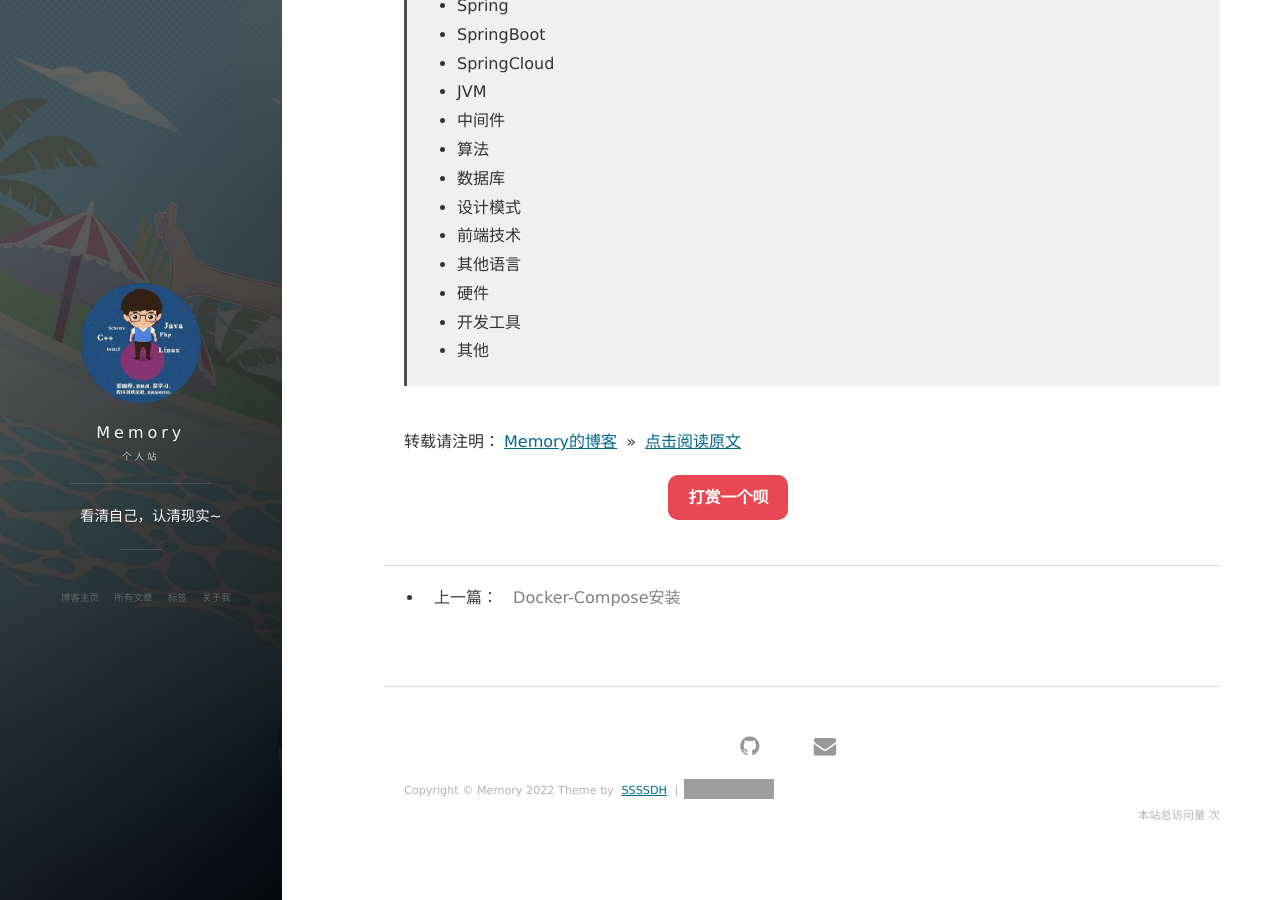
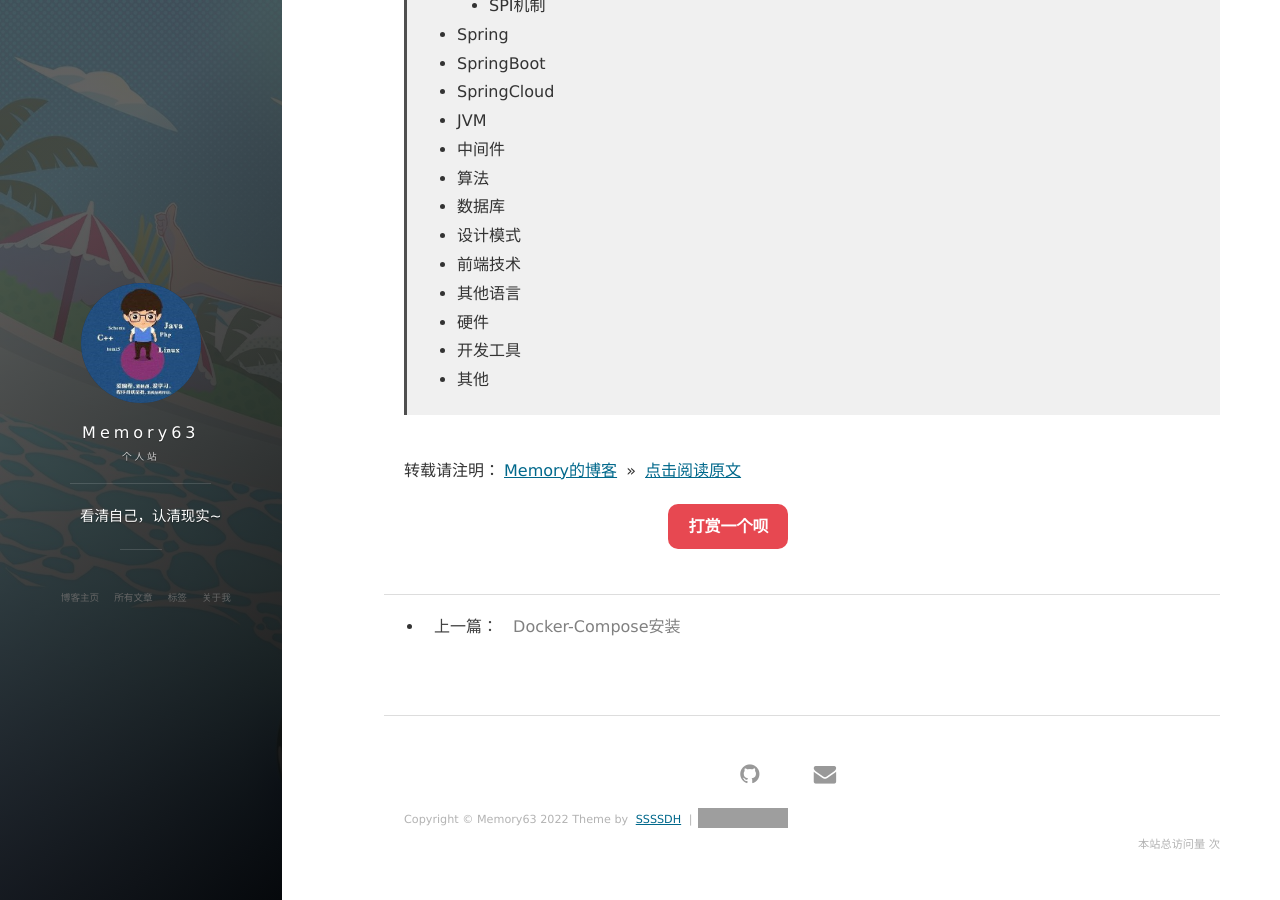
Before and after one commit to dhshenc/dhshenc.github.io, a Jekyll site: the page built from _posts/其他/2020-10-12-学习计划.md, in a window 1280 px wide and 900 px high, scrolled down 687 px. Built offline with Jekyll 4.4.1, drawn with Linux system fonts in a browser that asks for light colours; nearby versions of some CDN libraries; comment, search, counter and statistics services are not loaded; grey boxes are pictures that could not be loaded.

Commit message:
更新设置
Change-Id: I6f4dc1faa8f974eb9195b1464eb860ad1243aaec

```diff
--- a/_config.yml
+++ b/_config.yml
@@ -1,5 +1,5 @@
 # Basic
-title: Memory
+title: Memory63
 subtitle: 个人站
 description: 看清自己，认清现实~
 # 头像里面的标题
@@ -16,7 +16,7 @@
 # Social
 social:
     weibo: Memory63
-    github: ssssdh
+    github: Memory63
     # twitter:
     mail: ShenDongHai_SDH@163.com
 
--- a/_posts/其他/2020-10-12-学习计划.md
+++ b/_posts/其他/2020-10-12-学习计划.md
@@ -12,17 +12,17 @@
 ### 学习目录
 
 > * 计算机基础知识
->    网络
+>    - 网络
 > * Java
->    集合
->    并发
->    IO
->    网络
->    反射
->    异常
->    注解
->    枚举
->    SPI机制
+>    - 集合
+>    - 并发
+>    - IO
+>    - 网络
+>    - 反射
+>    - 异常
+>    - 注解
+>    - 枚举
+>    - SPI机制
 > * Spring
 > * SpringBoot
 > * SpringCloud
```
Also changed, not shown: README.md.
